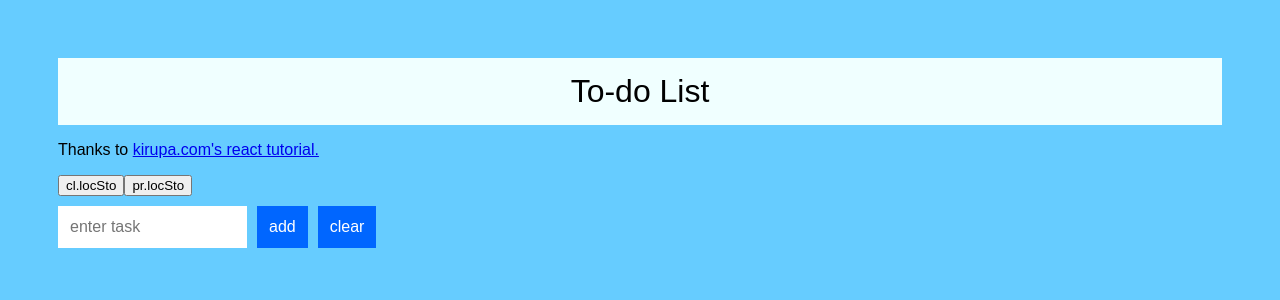
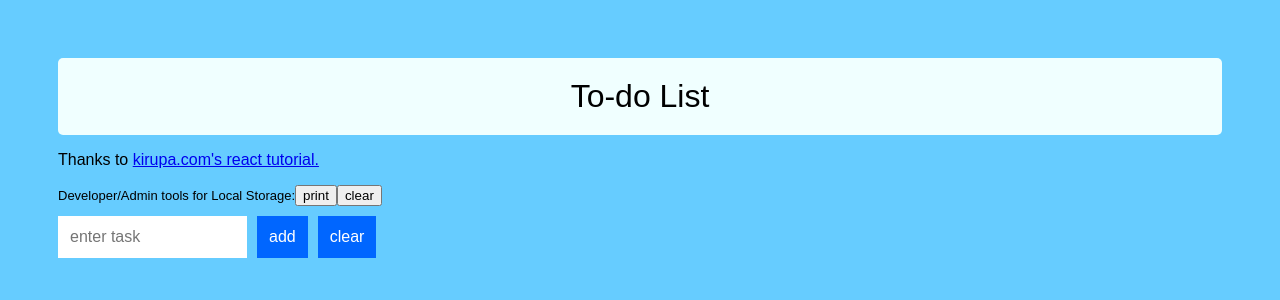
Before and after one commit to aronsonben/frontend, a React app: page / in a window 1280 px wide. Shown: the top 300 px of the page. Built offline with nearby package versions, Linux system fonts and the light colour scheme.

Commit message:
cleaned up 'date created' field and admin buttons

```diff
--- a/src/Header.css
+++ b/src/Header.css
@@ -1,5 +1,5 @@
 .component-header {
-    padding: 15px;
+    padding: 20px 15px;
     position: relative;
     font-weight: normal;
     font-family: Arial, Helvetica, sans-serif;
@@ -7,4 +7,5 @@
     text-align: center;
     color: black;
     background-color: #f0ffff;
+    border-radius: 5px;
 }
--- a/src/TodoList.js
+++ b/src/TodoList.js
@@ -67,11 +67,11 @@ class TodoList extends Component {
             var newItem = {
                 key: Date.now(),
                 text: this.inputElement.value,
-                dateCreated: new Date().toLocaleTimeString()
+                dateCreated: new Date().toLocaleString()
             };
 
             var newItem2 = new ListItem(this.inputElement.value,
-                                        Date.now(), new Date().toLocaleTimeString());
+                                        Date.now(), new Date().toLocaleString());
 
             //console.log(newItem2);
 
@@ -151,8 +151,9 @@ class TodoList extends Component {
         return (
             <div className="todoListMain">
                 <div>
-                    <button onClick={this.clearLocal.bind(this)}>cl.locSto</button>
-                    <button onClick={() => {console.log(localStorage)}}>pr.locSto</button>
+                    <p style={{display: 'inline', fontSize: '13px'}}>Developer/Admin tools for Local Storage:</p>
+                    <button onClick={() => {console.log(localStorage)}}>print</button>
+                    <button onClick={this.clearLocal.bind(this)}>clear</button>
                 </div>
                 <div className="header">
                     <form onSubmit={this.addItem}>
```
